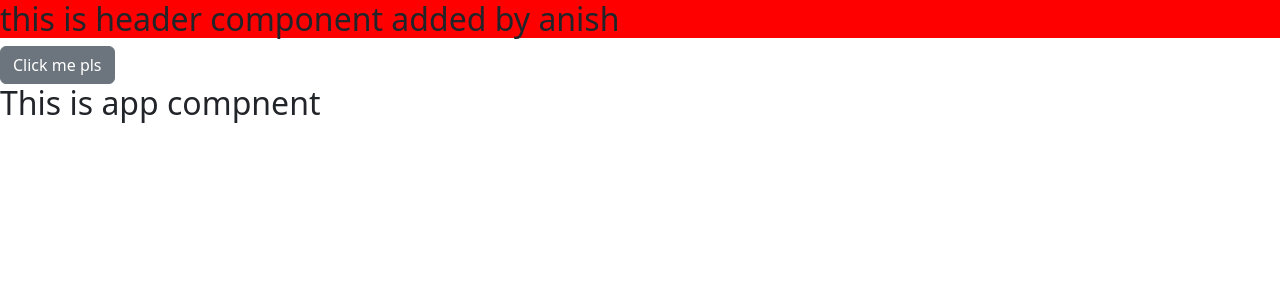
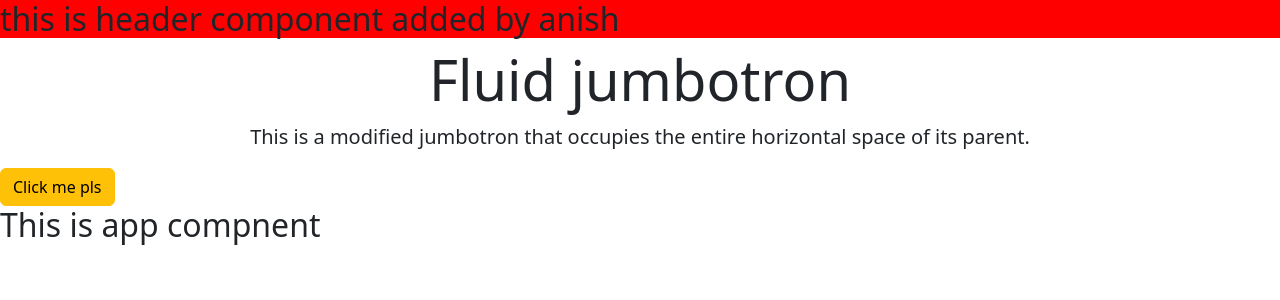
Before and after one commit to anish19091998/reactPortal, a React (Create React App) app: page / in a window 1280 px wide. Shown: the top 300 px of the page. Built offline with nearby package versions, Linux system fonts and the light colour scheme.

Commit message:
reactstrap toastify is added

```diff
--- a/src/App.js
+++ b/src/App.js
@@ -2,11 +2,24 @@ import logo from './logo.svg';
 import './App.css';
 import Header from './component/Header';
 import { Button } from 'reactstrap';
+import Home from './component/Home';
+import { ToastContainer, toast } from 'react-toastify';
+import 'react-toastify/dist/ReactToastify.css';
+
+
 function App() {
+  const notify = () => toast("Wow so easy!");
+
   return (
     <div>
+
     <Header name="anish"/>
-    <Button>Click me pls</Button>
+    <Home/>
+
+    <Button color='warning'  onClick={notify}>Click me pls</Button>
+
+
+
     <h2>This is app compnent</h2></div>
   );
 }
--- /dev/null
+++ b/src/component/Home.js
@@ -0,0 +1,17 @@
+import React from "react";
+import Jumbotron from "reactstrap"
+
+const Home=()=>{
+    return <div>
+<div class="jumbotron jumbotron-fluid text-center">
+  <div class="container">
+    <h1 class="display-4">Fluid jumbotron</h1>
+    <p class="lead">This is a modified jumbotron that occupies the entire horizontal space of its parent.</p>
+  </div>
+</div>
+</div>
+
+
+}
+
+export default Home;
--- a/src/index.js
+++ b/src/index.js
@@ -4,6 +4,7 @@ import './index.css';
 import App from './App';
 import reportWebVitals from './reportWebVitals';
 import 'bootstrap/dist/css/bootstrap.min.css';
+
 
 const root = ReactDOM.createRoot(document.getElementById('root'));
 root.render(
```
